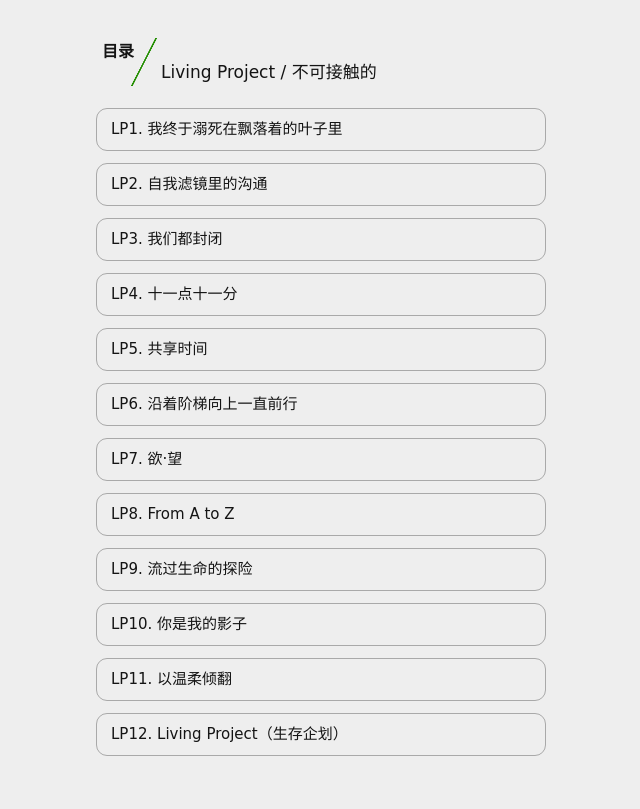
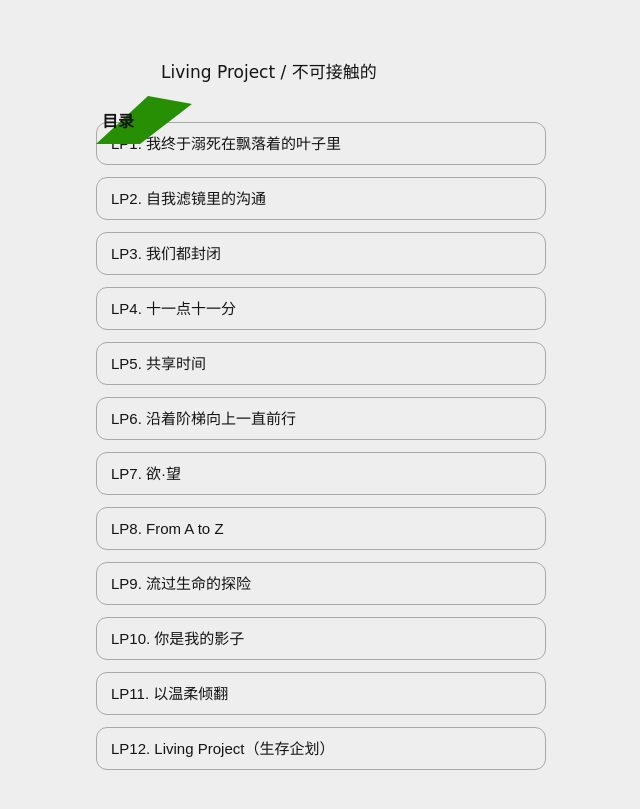
Before and after one commit to whwu17/proses, a Jekyll site: the page built from _novels/lp/toc.md, in a window 1280 px wide. Shown: the top 809 px of the page, without its empty margins (319-959 px from the left). Built offline with Jekyll 4.4.1, drawn with Linux system fonts in a browser that asks for light colours.

Commit message:
修复 Safari 目录页白屏（仅改 TOC 布局）
章节页正常、目录页白屏，说明问题在 novel-lp-toc 独有 CSS：
- 删除 ::-webkit-scrollbar 伪元素样式
- 删除裸 * 全局 reset（改用 body/ul/a 等具体选择器，保留 h2 偏移）
- 绿色装饰改用 SVG，去掉 inline linear-gradient(transparent)
- 删除 background: transparent 的 toc_toggle 规则
- 补充 -webkit-text-fill-color 防止 iOS 白字

Co-authored-by: Wu Wenhan <1020645987@qq.com>

```diff
--- a/_layouts/novel-lp-toc.html
+++ b/_layouts/novel-lp-toc.html
@@ -11,59 +11,68 @@
     <style>
 html { color-scheme: light; }
 
-body{
+body {
+    margin: 0;
+    padding: 0;
     background: #eeeeee;
+    color: #141414;
+    -webkit-text-fill-color: #141414;
+    font-family: 'Comic Sans MS', cursive, 'Segoe UI', Tahoma, Geneva, Verdana, sans-serif;
 }
+
 .main {
     max-width: 30rem;
     margin: auto;
 }
+
+.widget {
+    position: relative;
+}
+
 h2 {
     height: 50px;
     margin-top: 43px;
     margin-left: 65px;
     font-size: 17px;
     font-weight: normal;
+    color: #141414;
+    -webkit-text-fill-color: #141414;
 }
+
 .decor {
     height: 3rem;
     width: 6rem;
     position: absolute;
     top: 38px;
-        /* left: 25px; */
-        text-indent: 6px;
     font-weight: bold;
+    color: #141414;
+    -webkit-text-fill-color: #141414;
 }
 
-    * {
-        padding: 0;
-        margin: 0;
-        text-decoration: none;
-        list-style: none;
-        font-family: 'Comic Sans MS', cursive, 'Segoe UI', Tahoma, Geneva, Verdana, sans-serif;
-
-
-        color: #141414;
+.decor-svg {
+    position: absolute;
+    left: 0;
+    top: 0;
+    pointer-events: none;
 }
 
+.decor-label {
+    position: relative;
+    display: block;
+    padding: 12px 0 0 6px;
+}
+
+ul {
+    margin: 0;
+    padding: 0;
+    list-style: none;
+}
 
 h2.widgettitle {
     margin-bottom: 10px;
     font-size: 20px;
     color: #268f04;
 }
-
-    button.toc_toggle {
-        padding: 0;
-        background: transparent;
-        max-width: 40px;
-        position: fixed;
-        bottom: 10px;
-        left: 10px;
-        border: none;
-        cursor: pointer;
-    }
-
 
 .fix_toc {
     padding: 15px;
@@ -82,6 +91,9 @@ background: #eeeeee;
 
 .fix_toc .widget ul li a {
     display: block;
+    text-decoration: none;
+    color: #141414;
+    -webkit-text-fill-color: #141414;
 }
 
 .fix_toc .widget ul li.item-h3 {
@@ -92,17 +104,7 @@ background: #eeeeee;
     margin-left: 20px;
 }
 
-    div#fix_toc::-webkit-scrollbar-thumb {
-        border-radius: 10px;
-        -webkit-box-shadow: inset 0 0 6px rgba(0, 0, 0, 0.3);
-        background-color: #268f04;
-    }
-
-    div#fix_toc::-webkit-scrollbar {
-        width: 5px;
-        background-color: #ffffff;
-    }
-    button{
+button {
     padding: 5px 10px;
     border-radius: 10px;
     border: 2px solid #268f04;
@@ -118,8 +120,12 @@ background: #eeeeee;
     <div class="main">
         <div id="fix_toc" class="fix_toc">
             <div class="widget widget_toc">
-                <div class="decor" style="background:linear-gradient(-63deg, transparent 49%, #268f04 49.5%, #268f04 50.5%, transparent 51%);">目录</div>
-                <!-- <button><a href="#" id="share">分享</a></button> -->
+                <div class="decor">
+                    <svg class="decor-svg" aria-hidden="true" width="96" height="48" viewBox="0 0 96 48">
+                        <path d="M0 48 L52 0 L96 8 L44 48 Z" fill="#268f04"></path>
+                    </svg>
+                    <span class="decor-label">目录</span>
+                </div>
                 <h2>Living Project / 不可接触的</h2>
 
                 {% for collection in site.collections %}
```
Also changed, not shown: _layouts/novel-dp-toc.html (+43 -37 lines). Lines whose indentation alone changed are shown as unchanged.
